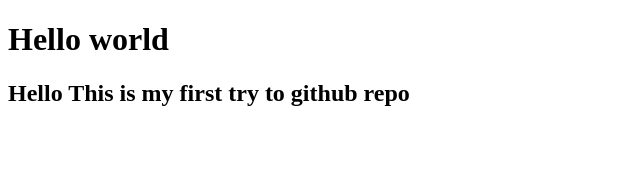
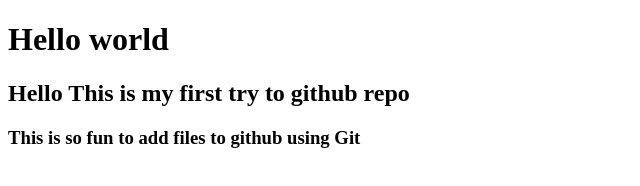
Before and after one commit to ahsazzad/my-first-website, a plain HTML site: page index.html in a window 1280 px wide. Shown: the whole page, without its empty margins (0-640 px from the left). Drawn offline with Linux system fonts and the light colour scheme.

Commit message:
this is absolute madness

```diff
--- a/index.html
+++ b/index.html
@@ -9,5 +9,6 @@
 <body>
     <h1>Hello world</h1>
     <h2>Hello This is my first try to github repo</h2>
+    <h3> This is so fun to add files to github using Git </h3>
 </body>
 </html>
```
